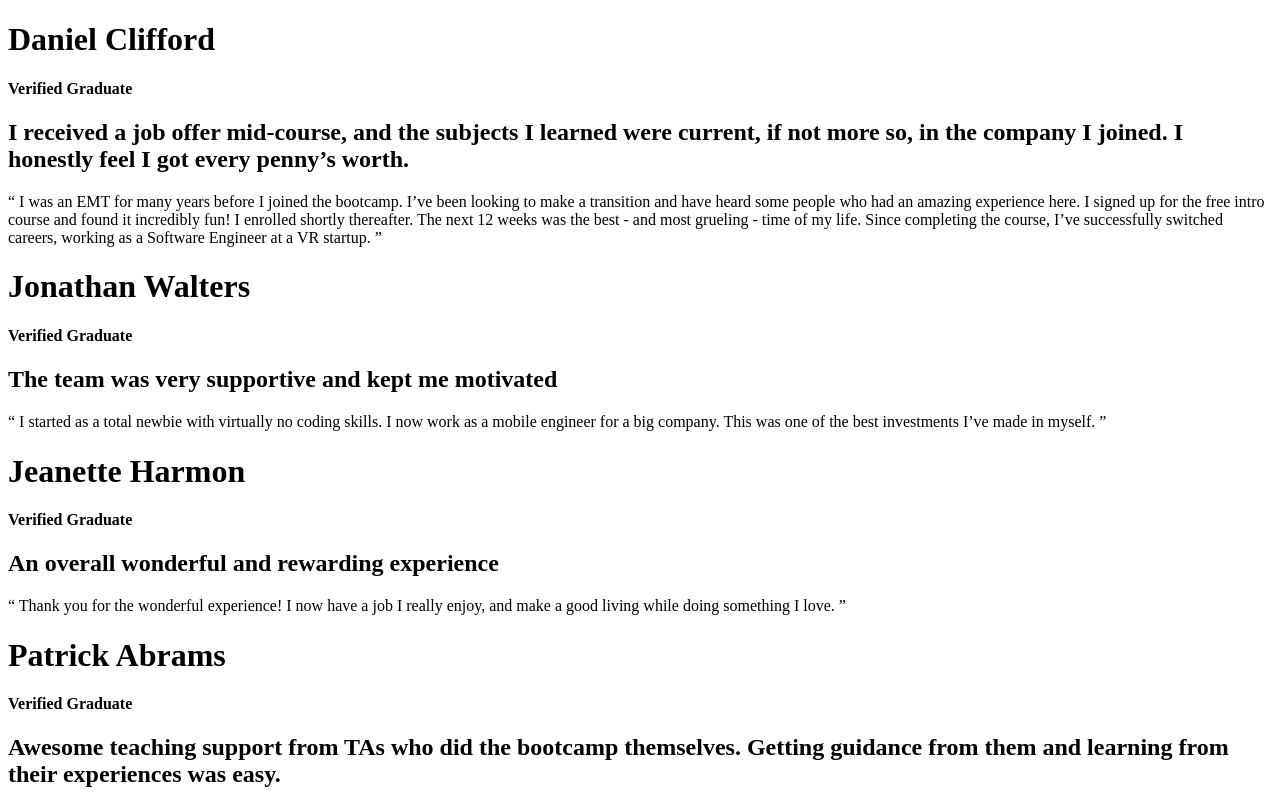
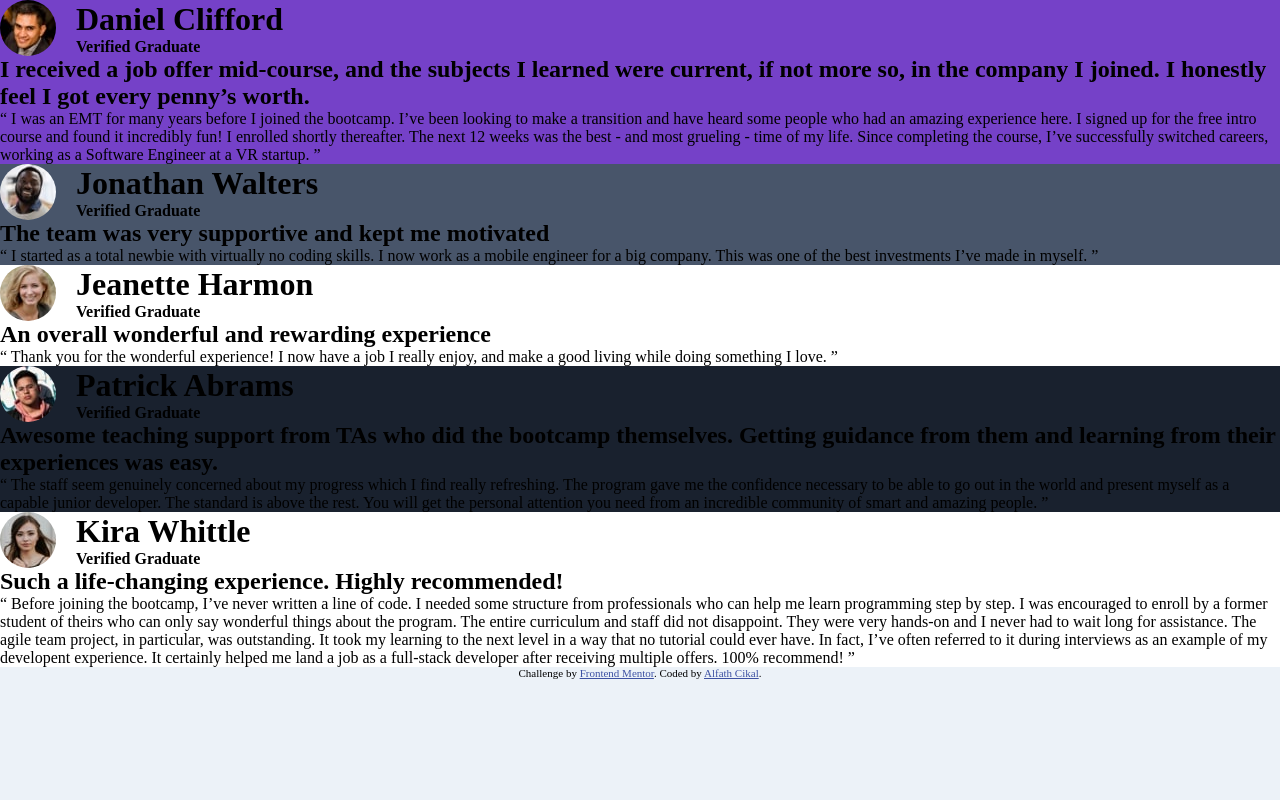
Before and after one commit to AlfathCikal/Testimonial-challange, a plain HTML site: page index.html in a window 1280 px wide. Shown: the top 800 px of the page. Drawn offline with Linux system fonts and the light colour scheme.

Commit message:
add image in HTML and CSS(display, background color, image sizing

```diff
--- a/index.html
+++ b/index.html
@@ -6,12 +6,34 @@
 
   <link rel="icon" type="image/png" sizes="32x32" href="./images/favicon-32x32.png">
 
-  <title>Frontend Mentor | [Challenge Name Here]</title>
+  <title>Frontend Mentor | [testimonial grid section]</title>
 
   <!-- Feel free to remove these styles or customise in your own stylesheet 👍 -->
   <style>
     .attribution { font-size: 11px; text-align: center; }
     .attribution a { color: hsl(228, 45%, 44%); }
+
+    *{
+      box-sizing: border-box;
+      padding: 0;
+      margin: 0;
+    }
+    body{
+      background-color: hsl(210, 46%, 95%);
+    }
+    .profile{
+      display: flex;
+      align-items: center;
+      gap: 20px;
+    }
+    .profile img{
+      border-radius: 50%;
+    }
+    .item1{background-color:hsl(263, 55%, 52%);}
+    .item2{background-color:hsl(217, 19%, 35%);}
+    .item3{background-color:hsl(0, 0%, 100%);}
+    .item4{background-color: hsl(219, 29%, 14%);}
+    .item5{background-color: hsl(0, 0%, 100%);}
   </style>
 </head>
 
@@ -19,7 +41,7 @@
   <!-- Daniel Clifford Section -->
   <div class="container item1">
     <div class="profile">
-
+      <img src="./images/image-daniel.jpg" alt="Daniel picture">
       <!-- name and title-->
       <div class="text">
         <h1 class="name">Daniel Clifford</h1>
@@ -46,7 +68,7 @@
   <!-- Jonathan Walters Section -->
   <div class="container item2">
     <div class="profile">
-
+      <img src="./images/image-jonathan.jpg" alt="Jonathan picture">
       <!-- name and title-->
       <div class="text">
         <h1 class="name">Jonathan Walters</h1>
@@ -67,7 +89,7 @@
   <!-- Jeanette Harmon Section -->
   <div class="container item3">
     <div class="profile">
-
+      <img src="./images/image-jeanette.jpg" alt="Juanette picture">
       <!-- name and title-->
       <div class="text">
         <h1 class="name">Jeanette Harmon</h1>
@@ -88,7 +110,7 @@
   <!-- Patrick Abrams Section -->
   <div class="container item4">
     <div class="profile">
-
+      <img src="./images/image-patrick.jpg" alt="Patrick picture">
         <!-- name and the title-->
         <div class="text">
           <h1 class="name">Patrick Abrams</h1>
@@ -114,7 +136,7 @@
   <!-- Kira Whittle Section -->
   <div class="container item5 ">
     <div class="profile">
-
+      <img src="./images/image-kira.jpg" alt="Kira picture">
       <!-- name and the title-->
       <div class="text">
         <h1 class="name">Kira Whittle</h1>
```
